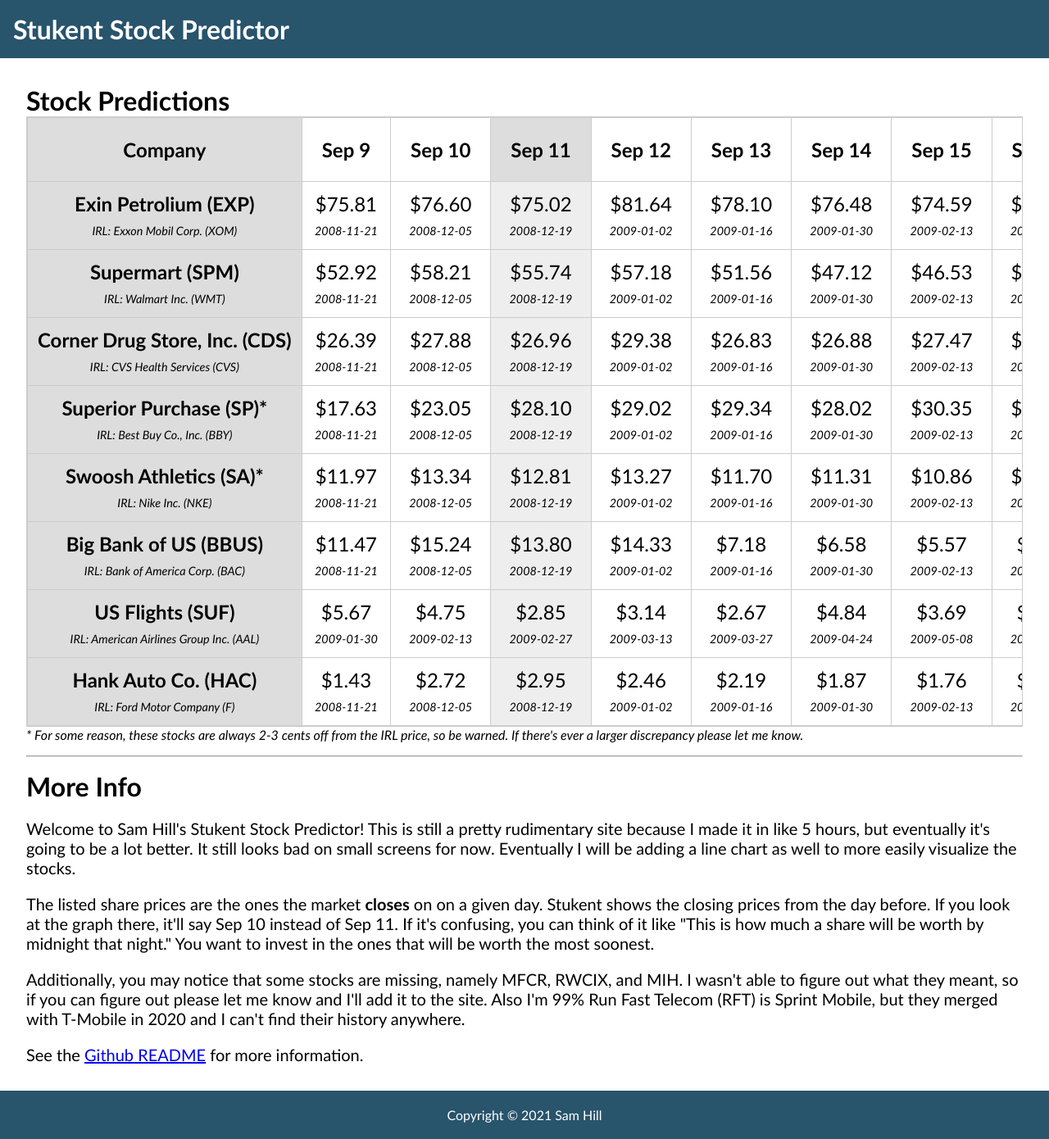
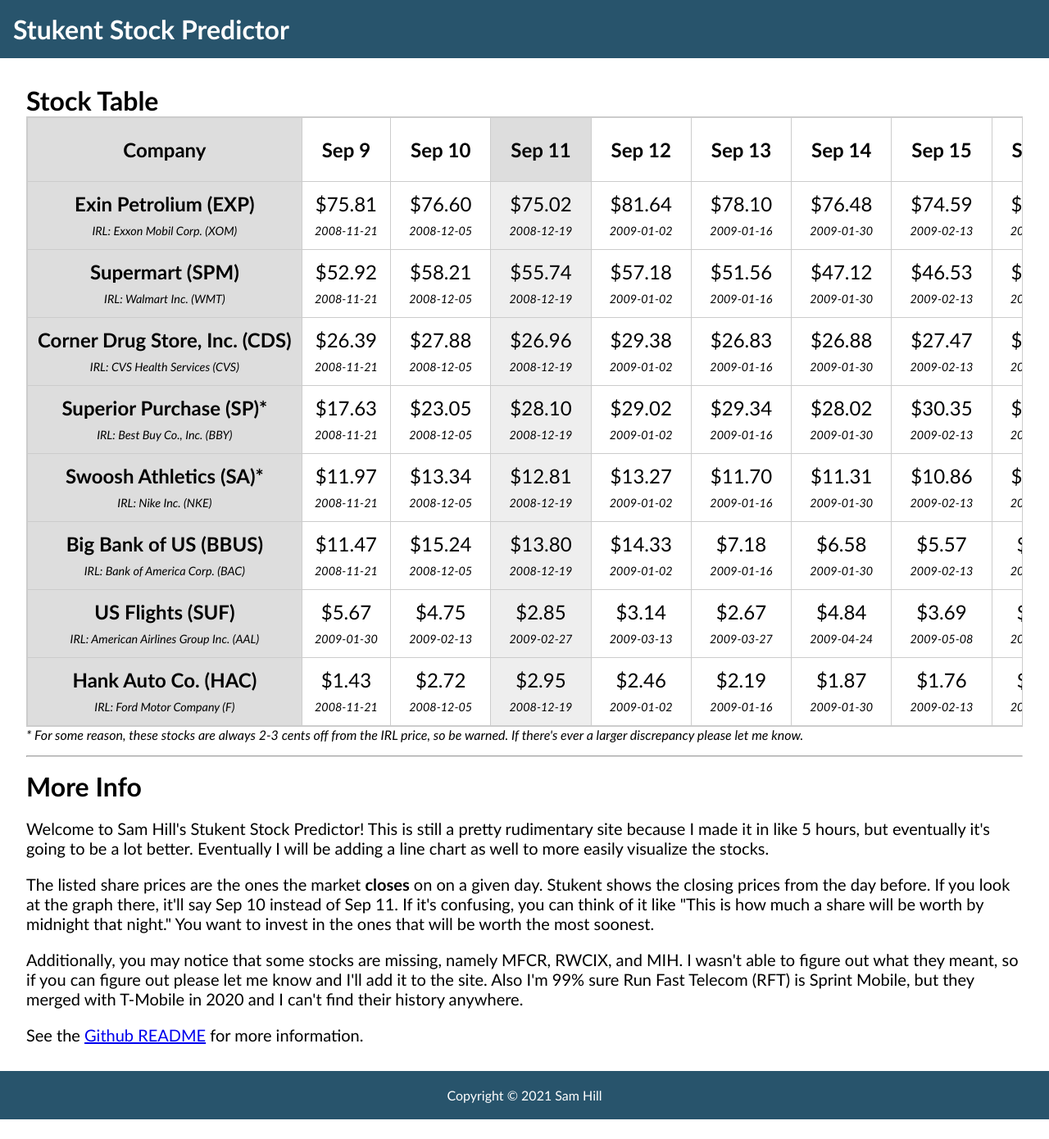
Before and after one commit to SoshJam/stukent-stock-predictor, a React (Create React App) app: page / in a window 1280 px wide. Shown: the whole page at 82% size. After the commit the page ends 1366 px from the top, so only its background shows below. Built offline with nearby package versions, Linux system fonts and the light colour scheme.

Commit message:
Update description + fix grammar error

```diff
--- a/src/App.js
+++ b/src/App.js
@@ -18,9 +18,9 @@ function App() {
       </header>
 
       <main>
-        <h1>Stock Predictions</h1>
+        {/* Line Chart will go here */}
 
-        {/* Line Chart will go here */}
+        <h1>Stock Table</h1>
 
         <table class='stocktable'>
           <colgroup class="first-col"></colgroup>
@@ -99,11 +99,11 @@ function App() {
 
         <h1>More Info</h1>
 
-        <p>Welcome to Sam Hill's Stukent Stock Predictor! This is still a pretty rudimentary site because I made it in like 5 hours, but eventually it's going to be a lot better. It still looks bad on small screens for now. Eventually I will be adding a line chart as well to more easily visualize the stocks.</p>
+        <p>Welcome to Sam Hill's Stukent Stock Predictor! This is still a pretty rudimentary site because I made it in like 5 hours, but eventually it's going to be a lot better. Eventually I will be adding a line chart as well to more easily visualize the stocks.</p>
 
         <p>The listed share prices are the ones the market <strong>closes</strong> on on a given day. Stukent shows the closing prices from the day before. If you look at the graph there, it'll say {getDate(-1)} instead of {getDate(0)}. If it's confusing, you can think of it like "This is how much a share will be worth by midnight that night." You want to invest in the ones that will be worth the most soonest.</p>
 
-        <p>Additionally, you may notice that some stocks are missing, namely MFCR, RWCIX, and MIH. I wasn't able to figure out what they meant, so if you can figure out please let me know and I'll add it to the site. Also I'm 99% Run Fast Telecom (RFT) is Sprint Mobile, but they merged with T-Mobile in 2020 and I can't find their history anywhere.</p>
+        <p>Additionally, you may notice that some stocks are missing, namely MFCR, RWCIX, and MIH. I wasn't able to figure out what they meant, so if you can figure out please let me know and I'll add it to the site. Also I'm 99% sure Run Fast Telecom (RFT) is Sprint Mobile, but they merged with T-Mobile in 2020 and I can't find their history anywhere.</p>
 
         <p>See the <a href="https://github.com/SoshJam/stukent-stock-predictor#readme" target="_blank" rel="noreferrer">Github README</a> for more information.</p>
 
```
